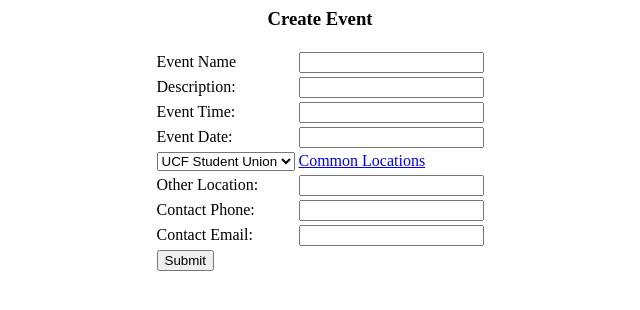
After one commit to lsosa/COP4710, a PHP site: page /HostEvents.php in a window 1280 px wide. The commit adds this page. Shown: the top 310 px of the page, without its empty margins (320-960 px from the left). Run offline with PHP 8.4, Linux system fonts and the light colour scheme.

Commit message:
Added location and dropdowns
Added location and dropdowns, added HOST EVENTS

```diff
--- /dev/null
+++ b/HostEvents.php
@@ -0,0 +1,48 @@
+<div id="page">
+
+
+		<center><p class="body">
+
+			<form>
+				<h3> Create Event </h3>
+
+				<table>
+					<tr><td> Event Name </td>
+					<td> <input type="text" name="" value=""> </td></tr>
+
+					<tr><td> Description:</td>
+					<td> <input type="text" name="" value=""> </td></tr>
+
+					<tr><td> Event Time: </td>
+					<td> <input type="text" name="" value=""> </td></tr>
+
+					<tr><td> Event Date: </td>
+					<td> <input type="text" name="" value=""> </td></tr>
+
+					<tr><td>
+						<select>
+							  <option value="UCF">UCF Student Union</option>
+							  <option value="UF">UCF Arena</option>
+							  <option value="FSU">HEC Building</option>
+							  <option value="none">FSU</option>
+							  <option value="none">UF</option>
+						</select>
+					</td>
+
+					<td> <a href="locations.html">Common Locations</a> </td></tr>
+
+					<td> Other Location: </td>
+					<td> <input type="text" name="" value=""> </td></tr>
+
+					<tr><td> Contact Phone: </td>
+					<td> <input type="text" name="" value=""> </td></tr>
+
+					<tr><td> Contact Email: </td>
+					<td> <input type="text" name="" value=""> </td></tr>
+
+					<tr><td><input type="submit" value="Submit"> </td></tr>
+				</table>
+			</form>
+		</p>
+	</div>
+</body>
--- a/index.php
+++ b/index.php
@@ -213,7 +213,7 @@ function listFollowingEvents() {
 					</div>
 				<?php elseif (isset($_SESSION['user_priv']) && $_SESSION['user_priv'] == 2): ?>
 					<div id="navbar">
-					<h4><a href="logout.php">Logout</a> &nbsp&nbsp&nbsp <a href="/">Host Event</a></h4>
+					<h4><a href="logout.php">Logout</a> &nbsp&nbsp&nbsp <a href="HostEvents.php">Host Event</a></h4>
 					</div>
 				<?php elseif (isset($_SESSION['user_priv']) && $_SESSION['user_priv'] == 1): ?>
 					<div id="navbar">
```
Also changed, not shown: adduser.php (+10 -0 lines), HostEvents.html (added).
